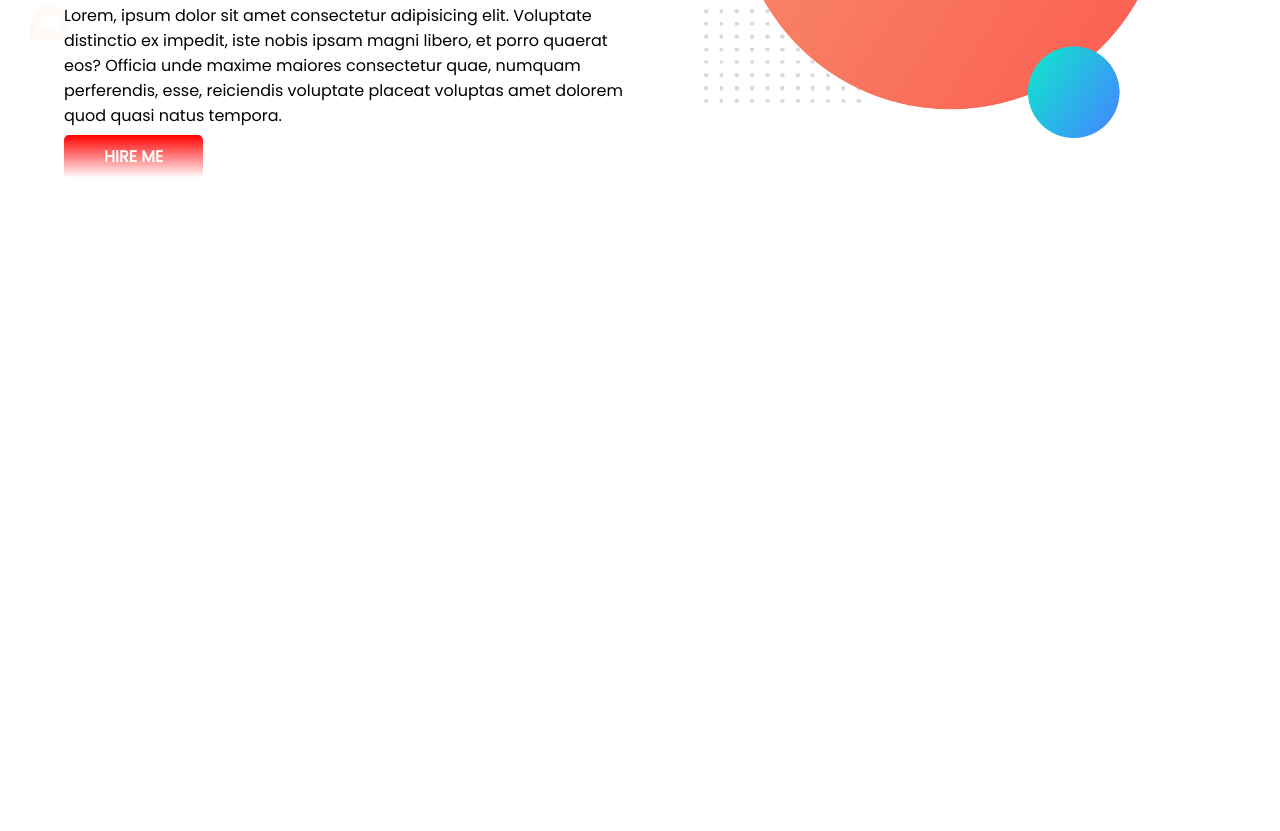
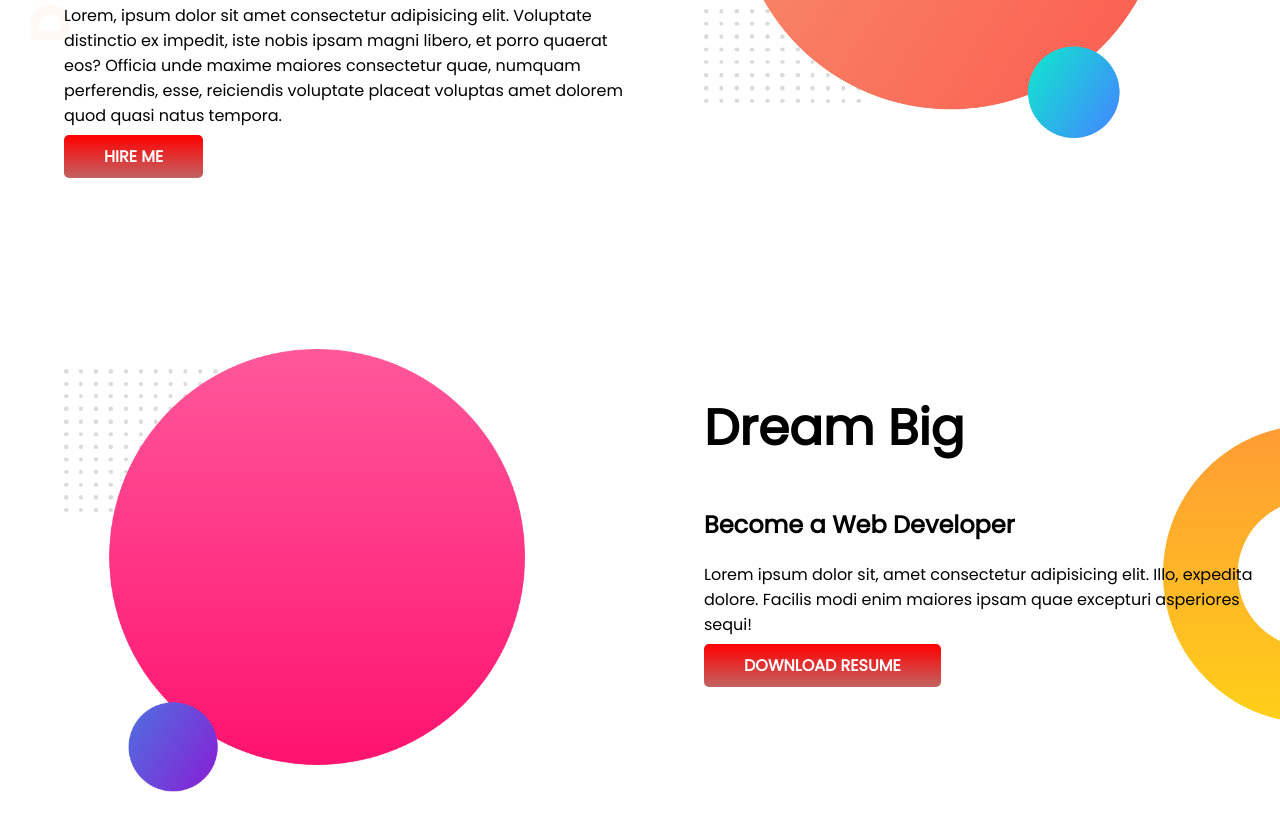
Before and after one commit to abdullahmamun1/developer-portfolio, a plain HTML site: page index.html in a window 1280 px wide. Shown: the part 319-1150 px from the top of the page. Before the commit the page ends 800 px from the top, so only its background shows below. Drawn offline with Linux system fonts and the light colour scheme.

Commit message:
dream big added

```diff
--- a/index.html
+++ b/index.html
@@ -24,6 +24,18 @@
             <img src="images/my-bg.png" alt="">
         </div>
     </section>
+    <section class="dream-big">
+        <div class="half-width">
+            <img src="images/my-bg2.png" alt="">
+        </div>
+        <div class="half-width">
+            <h1>Dream Big</h1>
+            <h2>Become a Web Developer</h2>
+            <p>Lorem ipsum dolor sit, amet consectetur adipisicing elit. Illo, expedita dolore. Facilis modi enim maiores ipsam quae excepturi asperiores sequi!</p>
+            <a href="#" target="_blank" class="hire-button">DOWNLOAD RESUME</a>
+        </div>
+
+    </section>
 
 </body>
 </html>
--- a/style.css
+++ b/style.css
@@ -12,6 +12,7 @@ h1 {
 }
 section {
   display: flex;
+  margin-bottom: 180px;
 }
 .half-width {
   width: 50%;
@@ -22,7 +23,7 @@ section {
 }
 .hire-button {
   text-decoration: none;
-  background-image: linear-gradient(red, white);
+  background-image: linear-gradient(red, rgb(194, 99, 99));
   color: white;
   font-weight: 700;
   padding: 10px 40px;
@@ -32,3 +33,9 @@ section {
   background-image: url(images/top-banner.png);
   background-repeat: no-repeat;
 }
+
+.dream-big {
+  background-image: url(images/dream-bg.png);
+  background-repeat: no-repeat;
+  background-position: right;
+}
```
